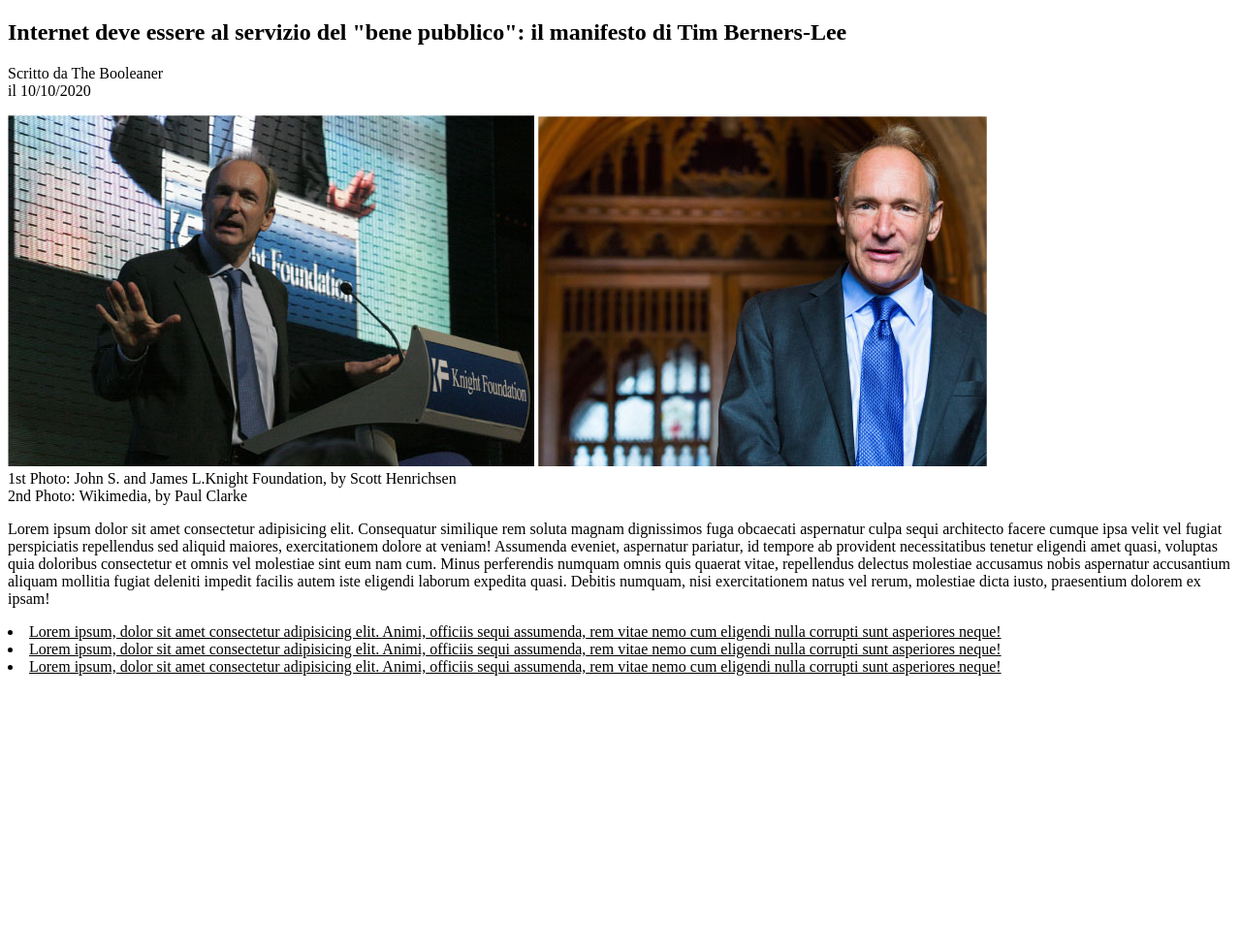
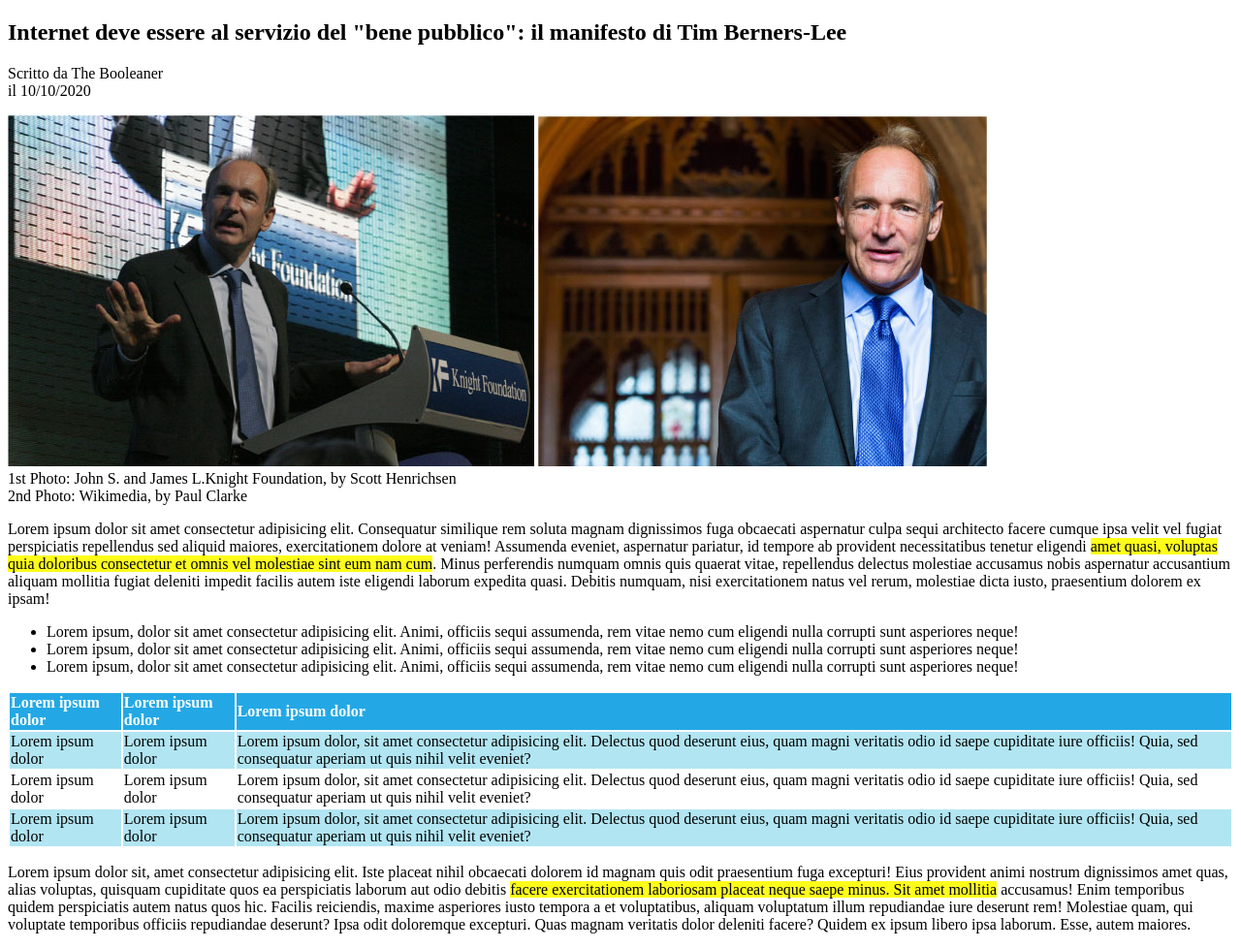
Before and after one commit to Nhikos/html-css-booleaner, a plain HTML site: page index.html in a window 1280 px wide. Shown: the whole page at 97% size. Before the commit the page ends 800 px from the top, so only its background shows below. Drawn offline with Linux system fonts and the light colour scheme.

Commit message:
add table e lorem finale

```diff
--- a/css/stylesheet.css
+++ b/css/stylesheet.css
@@ -8,10 +8,31 @@
 
 }
 
+table{
+    text-align: left;
+}
+
+thead{
+    color: white;
+    background-color: #23a8e5;
+}
+
+#riga_azzurra{
+    background-color: #b1e5f2;
+}
+
+tr{
+    width: 100%;
+}
+
 #The_Booleaner {
 
 }
 
-#lista {
+#lista{
 
 }
+
+#evidenziatore {
+    background-color: #fefd1a;
+}
--- a/index.html
+++ b/index.html
@@ -40,15 +40,56 @@
             <section>
                 <div>
                     <p>
-                        Lorem ipsum dolor sit amet consectetur adipisicing elit. Consequatur similique rem soluta magnam dignissimos fuga obcaecati aspernatur culpa sequi architecto facere cumque ipsa velit vel fugiat perspiciatis repellendus sed aliquid maiores, exercitationem dolore at veniam! Assumenda eveniet, aspernatur pariatur, id tempore ab provident necessitatibus tenetur eligendi amet quasi, voluptas quia doloribus consectetur et omnis vel molestiae sint eum nam cum. Minus perferendis numquam omnis quis quaerat vitae, repellendus delectus molestiae accusamus nobis aspernatur accusantium aliquam mollitia fugiat deleniti impedit facilis autem iste eligendi laborum expedita quasi. Debitis numquam, nisi exercitationem natus vel rerum, molestiae dicta iusto, praesentium dolorem ex ipsam!
+                        Lorem ipsum dolor sit amet consectetur adipisicing elit. Consequatur similique rem soluta magnam dignissimos fuga obcaecati aspernatur culpa sequi architecto facere cumque ipsa velit vel fugiat perspiciatis repellendus sed aliquid maiores, exercitationem dolore at veniam! Assumenda eveniet, aspernatur pariatur, id tempore ab provident necessitatibus tenetur eligendi <span id=evidenziatore>amet quasi, voluptas quia doloribus consectetur et omnis vel molestiae sint eum nam cum</span>. Minus perferendis numquam omnis quis quaerat vitae, repellendus delectus molestiae accusamus nobis aspernatur accusantium aliquam mollitia fugiat deleniti impedit facilis autem iste eligendi laborum expedita quasi. Debitis numquam, nisi exercitationem natus vel rerum, molestiae dicta iusto, praesentium dolorem ex ipsam!
                     </p>
-                    <u id=lista>
+                    <ul id=lista>
                         <li>Lorem ipsum, dolor sit amet consectetur adipisicing elit. Animi, officiis sequi assumenda, rem vitae nemo cum eligendi nulla corrupti sunt asperiores neque!</li>
                         <li>Lorem ipsum, dolor sit amet consectetur adipisicing elit. Animi, officiis sequi assumenda, rem vitae nemo cum eligendi nulla corrupti sunt asperiores neque!</li>
                         <li>Lorem ipsum, dolor sit amet consectetur adipisicing elit. Animi, officiis sequi assumenda, rem vitae nemo cum eligendi nulla corrupti sunt asperiores neque!</li>
                     </ul>
                 </div>
             </section>
+            <!-- /lista -->
+
+            <!-- tabella -->
+            <section>
+                <div>
+                    <table>
+                        <thead>
+                            <tr>
+                                <th>Lorem ipsum dolor</th>
+                                <th>Lorem ipsum dolor</th>
+                                <th>Lorem ipsum dolor</th>
+                            </tr>
+                        </thead>
+                        <tbody>
+                            <tr id=riga_azzurra>
+                                <td>Lorem ipsum dolor</td>
+                                <td>Lorem ipsum dolor</td>
+                                <td>Lorem ipsum dolor, sit amet consectetur adipisicing elit. Delectus quod deserunt eius, quam magni veritatis odio id saepe cupiditate iure officiis! Quia, sed consequatur aperiam ut quis nihil velit eveniet?</td>
+                            </tr>
+                            <tr>
+                                <td>Lorem ipsum dolor</td>
+                                <td>Lorem ipsum dolor</td>
+                                <td>Lorem ipsum dolor, sit amet consectetur adipisicing elit. Delectus quod deserunt eius, quam magni veritatis odio id saepe cupiditate iure officiis! Quia, sed consequatur aperiam ut quis nihil velit eveniet?</td>
+                            </tr>
+                            <tr id=riga_azzurra>
+                                <td>Lorem ipsum dolor</td>
+                                <td>Lorem ipsum dolor</td>
+                                <td>Lorem ipsum dolor, sit amet consectetur adipisicing elit. Delectus quod deserunt eius, quam magni veritatis odio id saepe cupiditate iure officiis! Quia, sed consequatur aperiam ut quis nihil velit eveniet?</td>
+                            </tr>
+                        </tbody>
+                    </table>
+                </div>
+            </section>
+            <!-- /tabella -->
+
+            <!-- lorem finale -->
+            <section>
+                <p>
+                    Lorem ipsum dolor sit, amet consectetur adipisicing elit. Iste placeat nihil obcaecati dolorem id magnam quis odit praesentium fuga excepturi! Eius provident animi nostrum dignissimos amet quas, alias voluptas, quisquam cupiditate quos ea perspiciatis laborum aut odio debitis <span id=evidenziatore>facere exercitationem laboriosam placeat neque saepe minus. Sit amet mollitia</span> accusamus! Enim temporibus quidem perspiciatis autem natus quos hic. Facilis reiciendis, maxime asperiores iusto tempora a et voluptatibus, aliquam voluptatum illum repudiandae iure deserunt rem! Molestiae quam, qui voluptate temporibus officiis repudiandae deserunt? Ipsa odit doloremque excepturi. Quas magnam veritatis dolor deleniti facere? Quidem ex ipsum libero ipsa laborum. Esse, autem maiores.
+                </p>
+            </section>
 
         </main>
 
```
